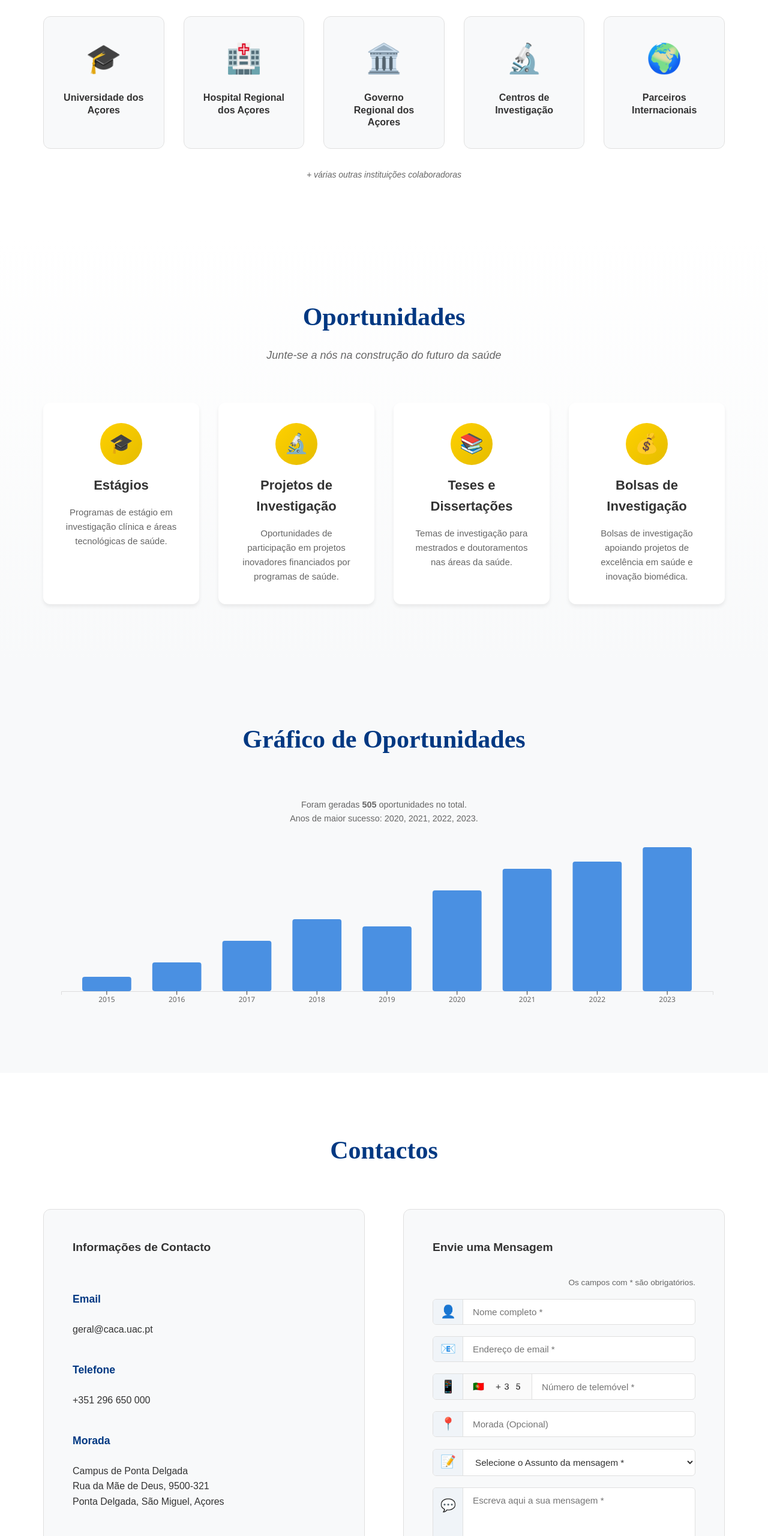
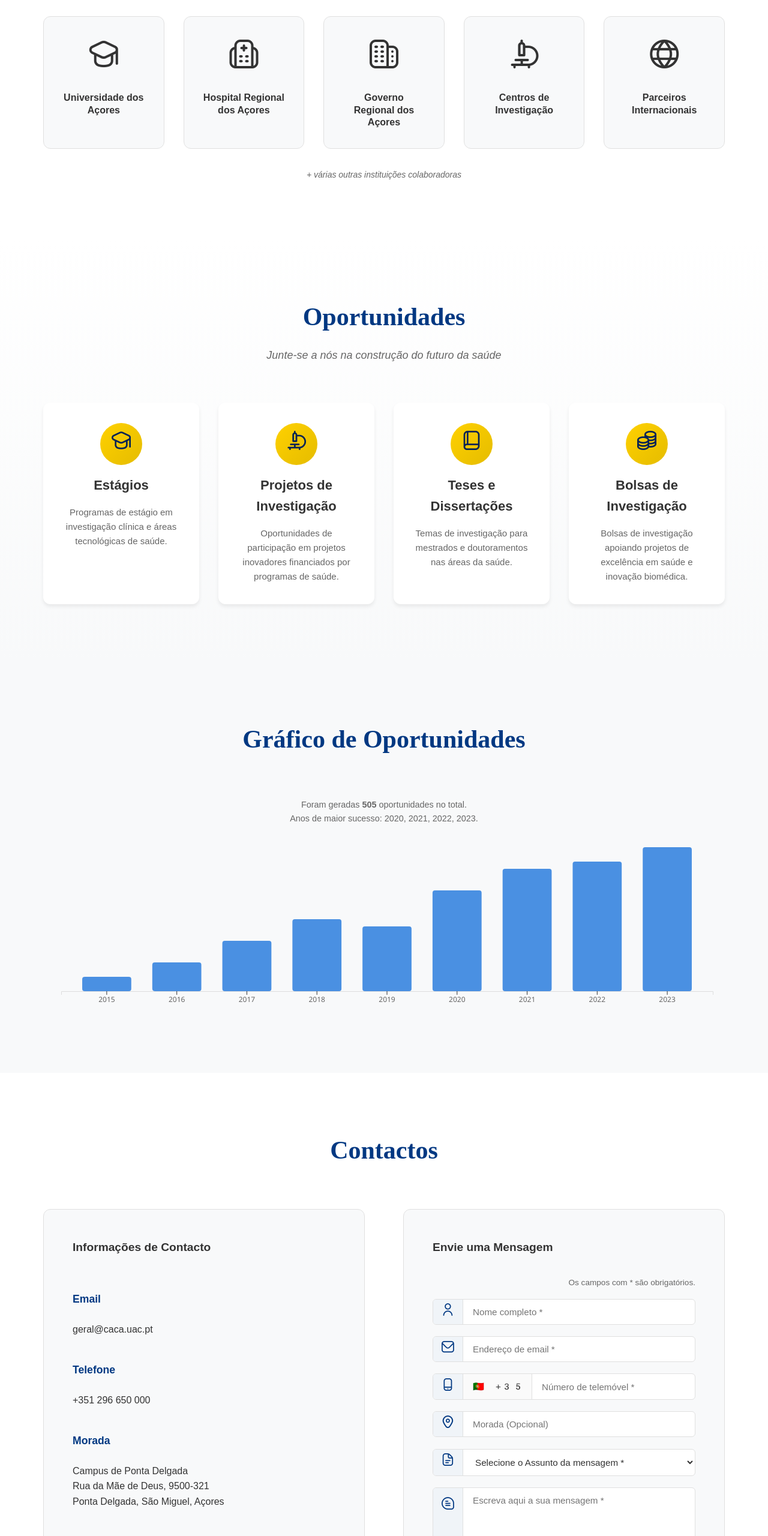
Before and after one commit to xaviluisxavier/CACA_Landing_Page, a plain HTML site: page index.html in a window 1280 px wide. Shown: the part 932-3492 px from the top of the page at 60% size. Drawn offline with nearby package versions, Linux system fonts and the light colour scheme; files that its build step writes are made by us from their sources; a web font is replaced by a local one.

Commit message:
Update index.html

```diff
--- a/index.html
+++ b/index.html
@@ -6,10 +6,10 @@
     <meta name="description" content="Centro Académico Clínico dos Açores - Parceria entre a Universidade dos Açores e instituições de saúde regionais.">
     <meta name="keywords" content="CACA, saúde, Açores, investigação clínica, telemedicina, e-saúde, universidade">
     <title>CACA | Centro Académico Clínico dos Açores</title>
-    <link rel="stylesheet" href="style.css">
+    <link rel="stylesheet" href="./css/style.css">
     <link rel="preconnect" href="https://fonts.googleapis.com">
     <link rel="preconnect" href="https://fonts.gstatic.com" crossorigin>
-    <link href="https://fonts.googleapis.com/css2?family=Noto+Color+Emoji&display=swap" rel="stylesheet">
+    <link rel='stylesheet' href='https://cdn-uicons.flaticon.com/2.1.0/uicons-regular-rounded/css/uicons-regular-rounded.css'>
     <script src="https://d3js.org/d3.v7.min.js"></script>
     <script type="importmap">
       {
@@ -120,11 +120,11 @@
                 </header>
 
                 <div class="partners-grid">
-                    <div class="partner-box" tabindex="0"><div class="partner-icon">🎓</div><h3 class="partner-name">Universidade dos Açores</h3></div>
-                    <div class="partner-box" tabindex="0"><div class="partner-icon">🏥</div><h3 class="partner-name">Hospital Regional dos Açores</h3></div>
-                    <div class="partner-box" tabindex="0"><div class="partner-icon">🏛️</div><h3 class="partner-name">Governo Regional dos Açores</h3></div>
-                    <div class="partner-box" tabindex="0"><div class="partner-icon">🔬</div><h3 class="partner-name">Centros de Investigação</h3></div>
-                    <div class="partner-box" tabindex="0"><div class="partner-icon">🌍</div><h3 class="partner-name">Parceiros Internacionais</h3></div>
+                    <div class="partner-box" tabindex="0"><div class="partner-icon"><i class="fi fi-rr-graduation-cap"></i></div><h3 class="partner-name">Universidade dos Açores</h3></div>
+                    <div class="partner-box" tabindex="0"><div class="partner-icon"><i class="fi fi-rr-hospital"></i></div><h3 class="partner-name">Hospital Regional dos Açores</h3></div>
+                    <div class="partner-box" tabindex="0"><div class="partner-icon"><i class="fi fi-rr-building"></i></div><h3 class="partner-name">Governo Regional dos Açores</h3></div>
+                    <div class="partner-box" tabindex="0"><div class="partner-icon"><i class="fi fi-rr-microscope"></i></div><h3 class="partner-name">Centros de Investigação</h3></div>
+                    <div class="partner-box" tabindex="0"><div class="partner-icon"><i class="fi fi-rr-globe"></i></div><h3 class="partner-name">Parceiros Internacionais</h3></div>
                 </div>
                 <p class="partners-note">+ várias outras instituições colaboradoras</p>
             </div>
@@ -139,22 +139,22 @@
 
                 <div class="opportunities-grid">
                     <article class="opportunity-card" tabindex="0">
-                        <div class="opportunity-icon">🎓</div>
+                        <div class="opportunity-icon"><i class="fi fi-rr-graduation-cap"></i></div>
                         <h3 class="opportunity-title">Estágios</h3>
                         <p class="opportunity-description">Programas de estágio em investigação clínica e áreas tecnológicas de saúde.</p>
                     </article>
                     <article class="opportunity-card" tabindex="0">
-                        <div class="opportunity-icon">🔬</div>
+                        <div class="opportunity-icon"><i class="fi fi-rr-microscope"></i></div>
                         <h3 class="opportunity-title">Projetos de Investigação</h3>
                         <p class="opportunity-description">Oportunidades de participação em projetos inovadores financiados por programas de saúde.</p>
                     </article>
                     <article class="opportunity-card" tabindex="0">
-                        <div class="opportunity-icon">📚</div>
+                        <div class="opportunity-icon"><i class="fi fi-rr-book"></i></div>
                         <h3 class="opportunity-title">Teses e Dissertações</h3>
                         <p class="opportunity-description">Temas de investigação para mestrados e doutoramentos nas áreas da saúde.</p>
                     </article>
                     <article class="opportunity-card" tabindex="0">
-                        <div class="opportunity-icon">💰</div>
+                        <div class="opportunity-icon"><i class="fi fi-rr-coins"></i></div>
                         <h3 class="opportunity-title">Bolsas de Investigação</h3>
                         <p class="opportunity-description">Bolsas de investigação apoiando projetos de excelência em saúde e inovação biomédica.</p>
                     </article>
@@ -212,21 +212,21 @@
                             <div class="form-group">
                                 <label for="name" class="sr-only">Nome completo</label>
                                 <div class="input-with-icon">
-                                    <span class="input-icon" title="Nome Completo">👤</span>
+                                    <span class="input-icon" title="Nome Completo"><i class="fi fi-rr-user"></i></span>
                                     <input type="text" id="name" name="name" placeholder="Nome completo *" required>
                                 </div>
                             </div>
                             <div class="form-group">
                                 <label for="email" class="sr-only">Endereço de email</label>
                                 <div class="input-with-icon">
-                                    <span class="input-icon" title="Email">📧</span>
+                                    <span class="input-icon" title="Email"><i class="fi fi-rr-envelope"></i></span>
                                     <input type="email" id="email" name="email" placeholder="Endereço de email *" required>
                                 </div>
                             </div>
                             <div class="form-group">
                                 <label for="phone" class="sr-only">Telemóvel</label>
                                 <div class="input-with-icon">
-                                    <span class="input-icon" title="Telefone">📱</span>
+                                    <span class="input-icon" title="Telefone"><i class="fi fi-rr-smartphone"></i></span>
                                     <select id="country-code" name="country-code" class="country-select" aria-label="Indicativo">
                                         <option value="+351" selected>🇵🇹 +351</option>
                                         <option value="+55">🇧🇷 +55</option>
@@ -241,14 +241,14 @@
                             <div class="form-group">
                                 <label for="address" class="sr-only">Morada</label>
                                 <div class="input-with-icon">
-                                    <span class="input-icon" title="Morada">📍</span>
+                                    <span class="input-icon" title="Morada"><i class="fi fi-rr-marker"></i></span>
                                     <input type="text" id="address" name="address" placeholder="Morada (Opcional)">
                                 </div>
                             </div>
                             <div class="form-group">
                                 <label for="subject" class="sr-only">Assunto</label>
                                 <div class="input-with-icon">
-                                    <span class="input-icon" title="Assunto">📝</span>
+                                    <span class="input-icon" title="Assunto"><i class="fi fi-rr-document"></i></span>
                                     <select id="subject" name="subject" required>
                                         <option value="" disabled selected>Selecione o Assunto da mensagem *</option>
                                         <option value="Informações Gerais">Informações Gerais</option>
@@ -261,7 +261,7 @@
                             <div class="form-group">
                                 <label for="message" class="sr-only">Mensagem</label>
                                 <div class="input-with-icon">
-                                    <span class="input-icon align-top" title="Mensagem">💬</span>
+                                    <span class="input-icon align-top" title="Mensagem"><i class="fi fi-rr-comment"></i></span>
                                     <textarea id="message" name="message" rows="5" placeholder="Escreva aqui a sua mensagem *" required></textarea>
                                 </div>
                             </div>
```
